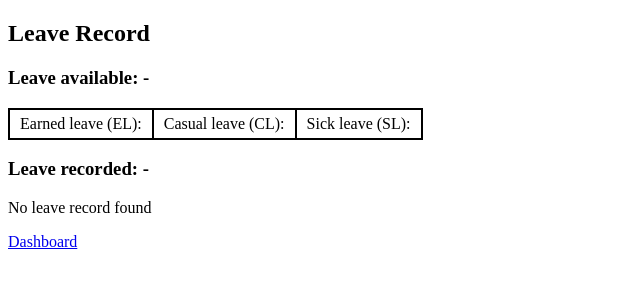
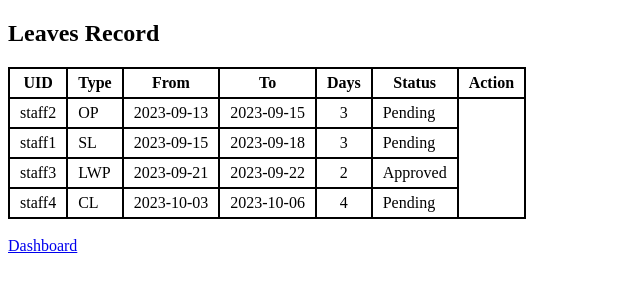
Before and after one commit to rhitajyotim411/Staff-Leave-Management, a PHP site: page /admin/record.php in a window 1280 px wide. Shown: the top 300 px of the page, without its empty margins (0-640 px from the left). Run offline with PHP 8.4, Linux system fonts and the light colour scheme; the visitor is signed in with stand-in values (Sample User, id 1); data comes from the database, SQL or seed files in the repository.

Commit message:
View to all leaves record added

```diff
--- a/admin/record.php
+++ b/admin/record.php
@@ -8,7 +8,7 @@ session_start();
 <head>
     <meta charset="UTF-8">
     <meta name="viewport" content="width=device-width, initial-scale=1.0">
-    <title>Leave Record</title>
+    <title>Leaves Record</title>
 
     <style>
         table,
@@ -35,37 +35,16 @@ if ($_SESSION['type'] != 'admin') {
 
 require_once '../connect.php';
 
-$tbleave = "staff_leave";
 $tbname = "leave_record";
 $uid = $_SESSION['UID'];
-$fields = "SN, Type, `From`, `To`, Days, Status";
+$fields = "UID, Type, `From`, `To`, Days, Status";
 
-$stmt = $conn->query("SELECT * FROM $tbleave WHERE uid='$uid'");
-$data = $stmt->fetch(PDO::FETCH_ASSOC);
-
-$query = "SELECT $fields FROM $tbname WHERE uid='$uid' ORDER BY `From`";
+$query = "SELECT $fields FROM $tbname ORDER BY `From`";
 $stmt = $conn->query($query);
 ?>
 
 <body>
-    <h2>Leave Record</h2>
-
-    <h3>Leave available: -</h3>
-    <table>
-        <tr>
-            <td>Earned leave (EL):
-                <?php echo $data["EL"] ?>
-            </td>
-            <td>Casual leave (CL):
-                <?php echo $data["CL"] ?>
-            </td>
-            <td>Sick leave (SL):
-                <?php echo $data["SL"] ?>
-            </td>
-        </tr>
-    </table>
-
-    <h3>Leave recorded: -</h3>
+    <h2>Leaves Record</h2>
 
     <?php
     if ($stmt->rowCount() < 1) {
@@ -76,6 +55,7 @@ $stmt = $conn->query($query);
 
     <table>
         <tr>
+            <th>UID</th>
             <th>Type</th>
             <th>From</th>
             <th>To</th>
@@ -86,19 +66,12 @@ $stmt = $conn->query($query);
         <?php
         while ($row = $stmt->fetch(PDO::FETCH_ASSOC)) {
             echo "<tr>";
+            echo "<td>{$row['UID']}</td>";
             echo "<td>{$row['Type']}</td>";
             echo "<td>{$row['From']}</td>";
             echo "<td>{$row['To']}</td>";
             echo "<td style=\"text-align: center\">{$row['Days']}</td>";
             echo "<td>{$row['Status']}</td>";
-            echo "<td>";
-            if ($row['Status'] === 'Pending') {
-                echo "<form action=\"./withdraw.php\" method=\"post\">";
-                echo "<input type=\"hidden\" name=\"lv_sn\" value={$row['SN']}>";
-                echo "<input type=\"submit\" name=\"submit\" value=\"Withdraw\">";
-                echo "</form>";
-            }
-            echo "</td>";
             echo "</tr>";
         }
         ?>
--- a/staff/record.php
+++ b/staff/record.php
@@ -50,7 +50,7 @@ $stmt = $conn->query($query);
 <body>
     <h2>Leave Record</h2>
 
-    <h3>Leave available: -</h3>
+    <h3>Leaves available: -</h3>
     <table>
         <tr>
             <td>Earned leave (EL):
@@ -65,7 +65,7 @@ $stmt = $conn->query($query);
         </tr>
     </table>
 
-    <h3>Leave recorded: -</h3>
+    <h3>Leaves recorded: -</h3>
 
     <?php
     if ($stmt->rowCount() < 1) {
```
Also changed, not shown: admin/leave.php (+8 -5 lines), admin/staff.php (+12 -5 lines).
